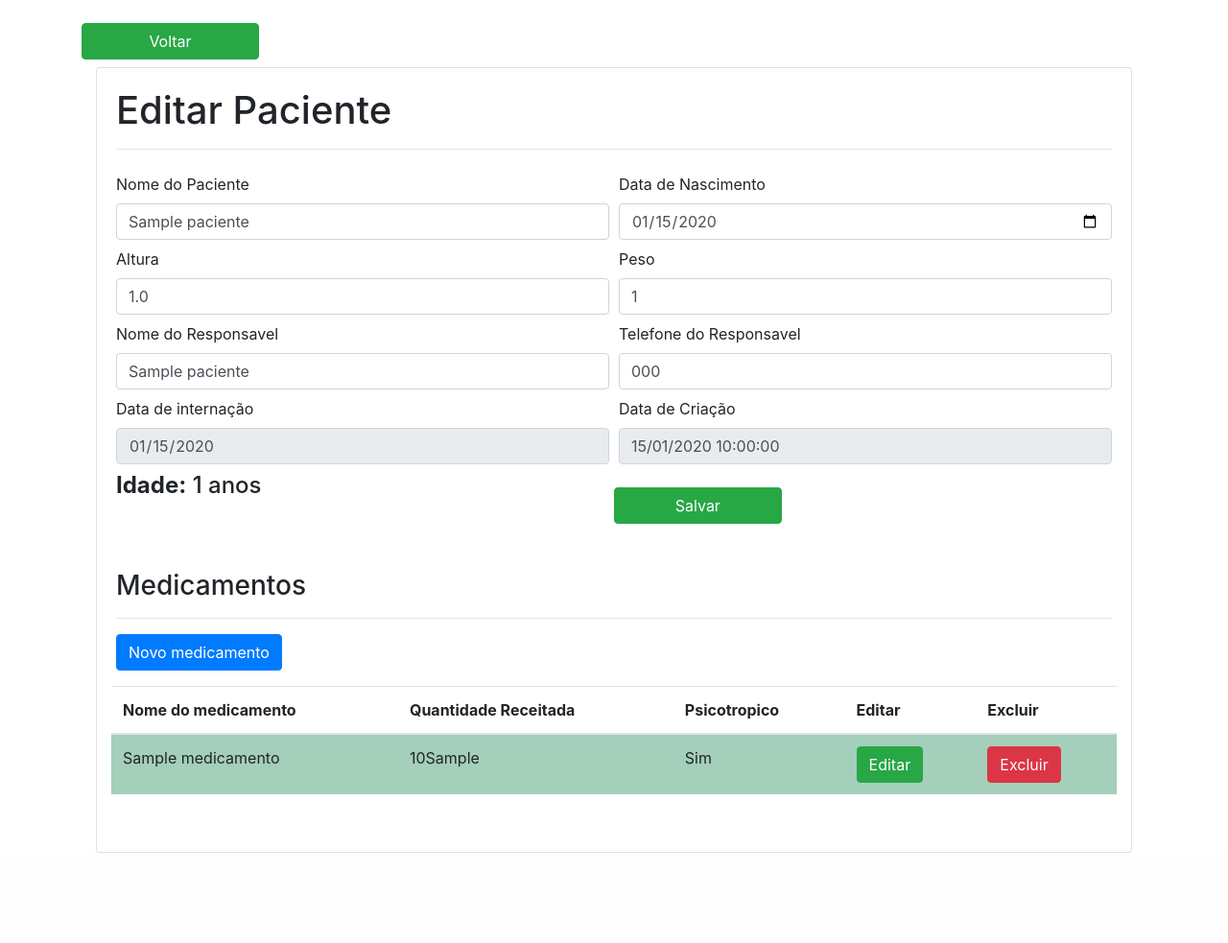
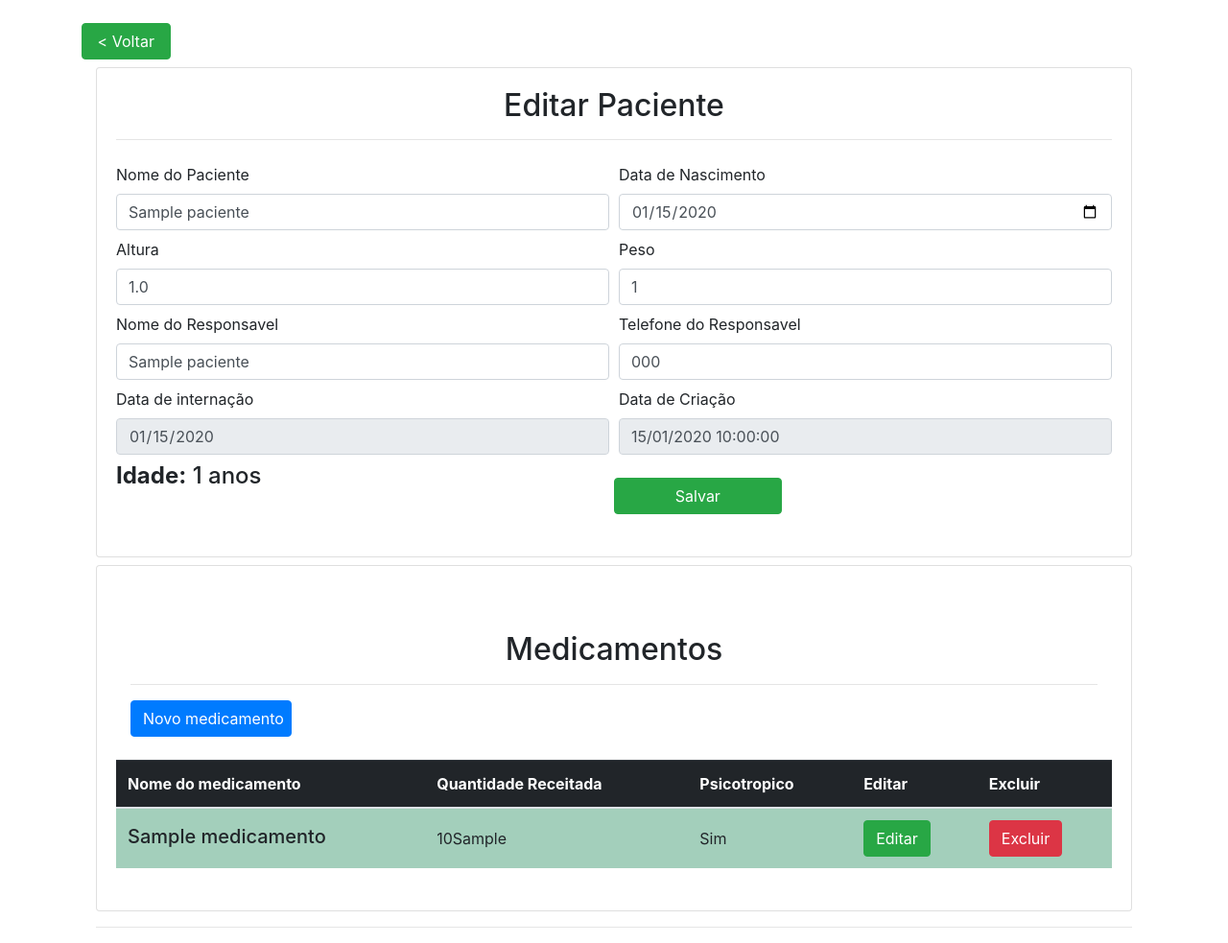
Before and after one commit to MagnoBelloni/OrganizingToCare, a Flask app: page /paciente/editar/1 in a window 1280 px wide. Shown: the part 56-1039 px from the top of the page at 96% size. Before the commit the page ends 945 px from the top, so only its background shows below. Run offline with Flask 2, Linux system fonts and the light colour scheme; tables that the repository leaves empty hold one stand-in row (values such as "Sample post"); some libraries are stand-ins or nearby versions.

Commit message:
Alteração do Botstrap 2

```diff
--- a/organizingtocare/app/templates/medicamento/index.html
+++ b/organizingtocare/app/templates/medicamento/index.html
@@ -44,11 +44,6 @@
             </tbody>
           </table>
         </div>
-        <!-- card footer  -->
-        <div class="card-footer bg-white text-center">
-            <a href="#">Ver Todos os cadastros</a>
-
-                </div>
               </div>
 
             </div>
--- a/organizingtocare/app/templates/paciente/editar.html
+++ b/organizingtocare/app/templates/paciente/editar.html
@@ -3,13 +3,13 @@
 
 {% extends "base.html" %}
 {% block content %}
-<a href="/paciente" class="btn btn-success mt-4 col-md-2"> Voltar</a>
+<a href="/paciente" class="btn btn-success mt-4 col-md-1">< Voltar</a>
 
 <div class="container  flex-column mt-2">
   <div class="card smooth-shadow-md mt-2 ">
     <div class="card-body p-6">
         <div class="mb-4">
-          <h1>Editar Paciente</h1>
+          <h2 class="d-flex justify-content-center">Editar Paciente</h2>
           <hr>
           <form action="/paciente/editar/{{paciente.id}}" method="post">
               <div class="form-row">
@@ -63,17 +63,23 @@
                       <h4><b>Idade:</b> {{paciente.idade}} anos</h4>
                   </div>
                   <button class="btn btn-success mt-4 col-md-2" type="submit">Salvar</button>
-
-
+          </form>
+  </div>
+</div>
+</div>
+</div>
+<div class="card smooth-shadow-md mt-2 ">
+    <div class="card-body p-6">
+            <div class="mb-4">
                 <div class="col-sm-12 mt-5">
-                      <h3>Medicamentos</h3>
+                    <h2 class="d-flex justify-content-center">Medicamentos</h2>
                     <hr>
                     <a class="btn btn-primary text-white col-sm-12 col-md-2" href="/medicamento_paciente/novo/{{paciente.id}}">Novo medicamento</a>
                 </div>
 
-                  <div class="table-responsive mt-3">
-                        <table class="table">
-                            <thead>
+                <div class="table-responsive">
+                    <table class="table text-nowrap  mt-4 mb-0">
+                      <thead class="table-dark">
                             <tr>
                                 <th>Nome do medicamento</th>
                                 <th>Quantidade Receitada</th>
@@ -82,31 +88,35 @@
                                 <th>Excluir</th>
                             </tr>
                         </thead>
-                            <tbody>
+                        <tbody class="table-light">
                             {% for medicamento in paciente.medicamento_paciente_association %}
                             <tr {% if medicamento.Medicamento.psicotropico %} class="psicotropico" {% endif %}>
-                                    <td>{{medicamento.Medicamento.nome}}</td>
-                                    <td>{{medicamento.quantidadeEsperada}}{{medicamento.unidadeDeMedida}}</td>
+                                <td class="align-middle"><div class="d-flex
+                                    align-items-center">
+                                    <div class="ms-3 lh-1">
+                                      <h5 class="fw-bold mb-1">{{medicamento.Medicamento.nome}}</h5>
+
+                                    </div>
+                                  </div></td>
+                                <td class="align-middle">{{medicamento.quantidadeEsperada}}{{medicamento.unidadeDeMedida}}</td>
                                 {% if medicamento.Medicamento.psicotropico %}
-                                        <td>Sim</td>
+                                    <td class="align-middle">Sim</td>
                                 {% else %}
-                                        <td>Não</td>
+                                    <td class="align-middle">Não</td>
                                 {% endif %}
-                                    <td><a href="/medicamento_paciente/editar/{{medicamento.id}}" class="btn btn-success">Editar</a></td>
-                                    <td><a href="/medicamento_paciente/excluir/{{medicamento.id}}" class="btn btn-danger">Excluir</a></td>
+                                <td class="align-middle"><a href="/medicamento_paciente/editar/{{medicamento.id}}" class="btn btn-success">Editar</a></td>
+                                <td class="align-middle"><a href="/medicamento_paciente/excluir/{{medicamento.id}}" class="btn btn-danger">Excluir</a></td>
                             </tr>
                             {% endfor %}
                         </tbody>
                     </table>
-            </form>
+                </div>
+            </div>
+        </div>
+    </div>
+    <hr>
 
 
 
-      </div>
-    </div>
-  </div>
-
-</div>
-
 
 {% endblock %}
--- a/organizingtocare/app/templates/paciente/index.html
+++ b/organizingtocare/app/templates/paciente/index.html
@@ -46,11 +46,6 @@
         </tbody>
       </table>
     </div>
-    <!-- card footer
-    <div class="card-footer bg-white text-center">
-        <a href="#">Ver Todos os cadastros</a -->
-
-      </div>
 
 
 {% endblock %}
--- a/organizingtocare/app/templates/usuario/login.html
+++ b/organizingtocare/app/templates/usuario/login.html
@@ -21,19 +21,19 @@
               <div class="card-body p-6">
                 <div class="mb-4">
                   <a href="../index.html"><img src="../assets/images/brand/logo/logo-primary.svg" class="mb-2" alt=""></a>
-                  <p class="mb-6">Login</p>
+                  <p class="mb-6">Login entrar</p>
                 </div>
                 <!-- Form -->
                 <form action="/" method="post">
                   <!-- Username -->
                   <div class="mb-3">
                     <label for="login" class="form-label">Nome de Usuario</label>
-                    <input type="login" id="login" class="form-control" name="login" placeholder="Login" required="">
+                    <input type="text" class="form-control" name="login" id="login" placeholder="Login">
                   </div>
                   <!-- Password -->
                   <div class="mb-3">
                     <label for="senha" class="form-label">Senha</label>
-                    <input type="senha" id="senha" class="form-control" name="senha" placeholder="Senha" required="">
+                    <input type="password" class="form-control" name="senha" id="senha" placeholder="Senha">
                   </div>
                   <!-- Checkbox -->
                   <div class="d-lg-flex justify-content-between align-items-center
```
Also changed, not shown: organizingtocare/app/templates/medicamento/editar.html (+9 -13 lines), organizingtocare/app/templates/medicamento/novo.html (+16 -15 lines), organizingtocare/app/templates/medicamento_estoque/editar.html (+20 -7 lines), organizingtocare/app/templates/medicamento_estoque/novo.html (+12 -2 lines), organizingtocare/app/templates/medicamento_paciente/editar.html (+22 -7 lines), organizingtocare/app/templates/medicamento_paciente/novo.html (+10 -2 lines), organizingtocare/app/templates/paciente/novo.html (+8 -7 lines), organizingtocare/app/templates/usuario/alterar_senha.html (+15 -1 lines), organizingtocare/app/templates/usuario/editar.html (+6 -14 lines), organizingtocare/app/templates/usuario/novo.html (+10 -2 lines). Lines whose indentation alone changed are shown as unchanged.
